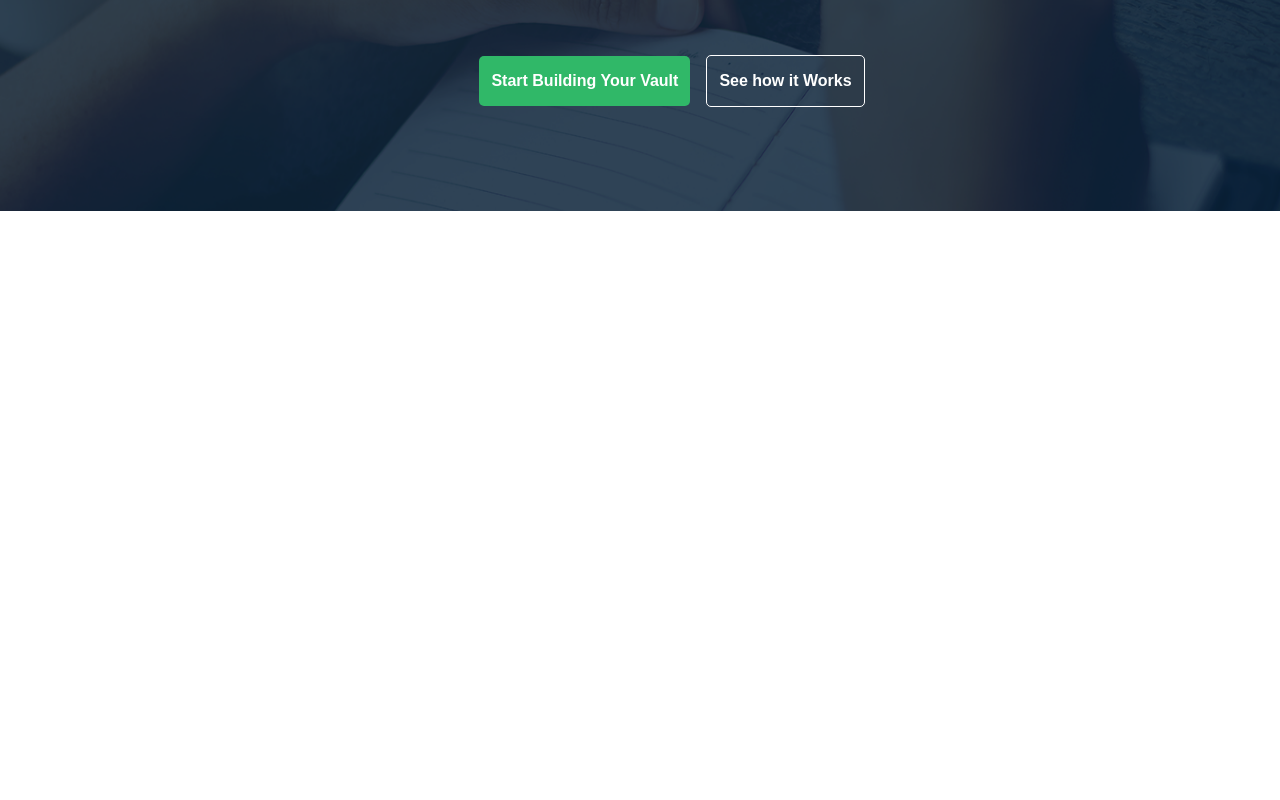
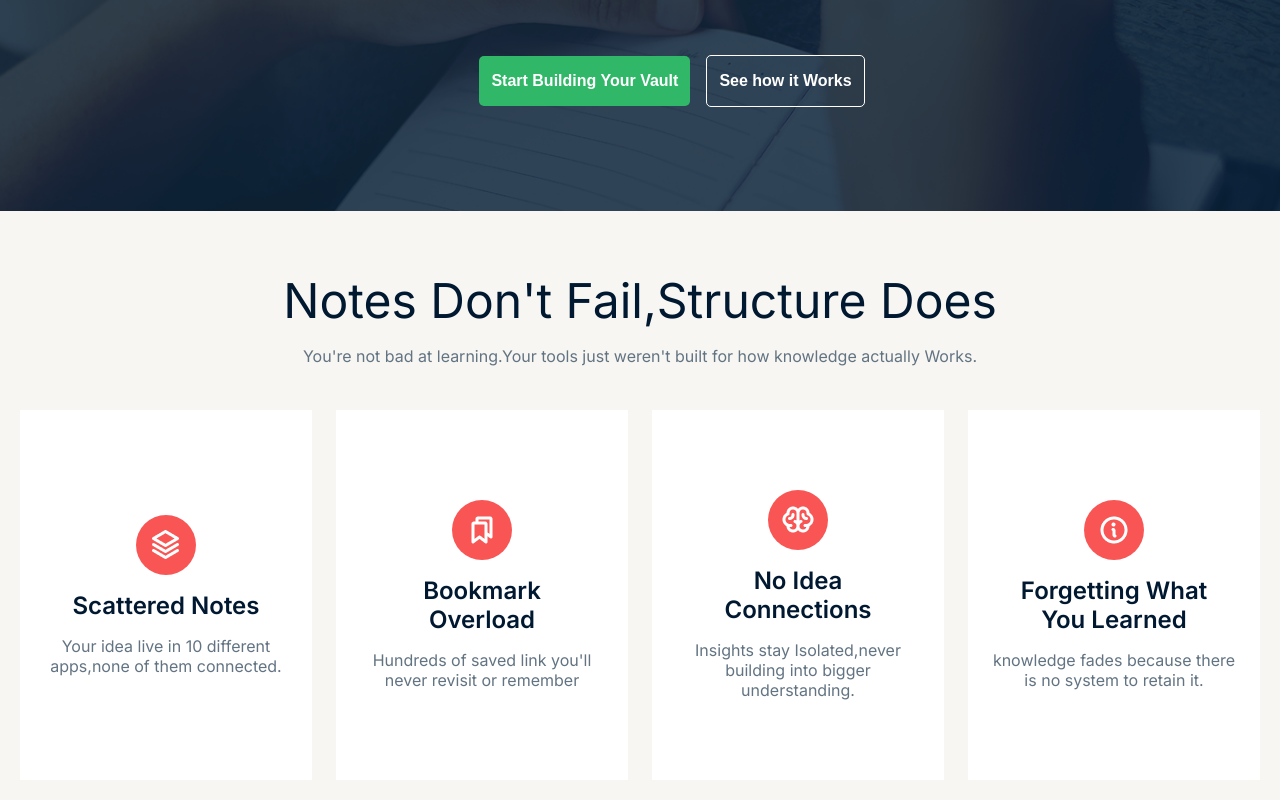
Before and after one commit to kartikDas074/Assignment-1, a plain HTML site: page index.html in a window 1280 px wide. Shown: the part 521-1321 px from the top of the page. Before the commit the page ends 800 px from the top, so only its background shows below. Drawn offline with Linux system fonts and the light colour scheme.

Commit message:
Added Notes section-making card

```diff
--- a/index.html
+++ b/index.html
@@ -8,6 +8,8 @@
     <link rel="stylesheet" href="style/nav.css">
     <link rel="stylesheet" href="style/Share.css">
     <link rel="stylesheet" href="style/banner.css">
+    <link rel="stylesheet" href="style/Notes.css">
+    <link rel="stylesheet" href="style/Second.css">
     <!-- Font add -->
     <link rel="preconnect" href="https://fonts.googleapis.com">
 <link rel="preconnect" href="https://fonts.gstatic.com" crossorigin>
@@ -21,6 +23,7 @@
 </head>
 <body class="inter">
     <!-- Header to add nav-bar -->
+    <!-- Related CSS FIle is nav.css and share.css-->
      <header>
         <nav id="content">
             <img src="assets/logo-navbar.png" alt="Logo">
@@ -34,6 +37,7 @@
      </header>
 
      <!-- Banner Section -->
+     <!-- Related CSS FIle is banner.css and Share.css -->
       <section class="banner">
         <div id="banner-content">
 
@@ -46,7 +50,53 @@
             <button  class="btn-2">See how it Works</button>
          </div>
         </div>
+      </section>
 
-      </section>
+      <!-- Notes Section: Create card using div -->
+       <!-- Related CSS FIle is Notes.css -->
+       <section class="Notes">
+        <div class="heading">
+             <h1>Notes Don't Fail,Structure Does</h1>
+             <p>You're not bad at learning.Your tools just weren't built for how knowledge actually Works.</p>
+        </div>
+        <div  class="card-holder">
+            <div class="card">
+                 <div class="card-img">
+                     <img src="assets/Vector.png" alt="Notes icon">
+                </div>
+
+             <h2>Scattered Notes</h2>
+             <p>Your idea live in 10 different apps,none of them connected.</p>
+            </div>
+             <div class="card">
+                 <div class="card-img">
+                     <img src="assets/Bookmarks.png" alt="Bookmarks icon">
+                </div>
+
+             <h2>Bookmark Overload</h2>
+             <p>Hundreds of saved link you'll never revisit or remember</p>
+            </div>
+             <div class="card">
+                 <div class="card-img">
+                     <img src="assets/Brain.png" alt="Brain icon">
+                </div>
+
+             <h2>No Idea Connections</h2>
+             <p>Insights stay Isolated,never building into bigger understanding.</p>
+            </div>
+             <div class="card">
+                 <div class="card-img">
+                     <img src="assets/Info.png" alt="info icon">
+                </div>
+
+             <h2>Forgetting What You Learned</h2>
+             <p>knowledge fades because there is no system to retain it.</p>
+            </div>
+
+        </div>
+       </section>
+
+       <!-- Second brain Section -->
+         <!-- Related CSS FIle is Second.css -->
 </body>
 </html>
--- /dev/null
+++ b/style/Notes.css
@@ -0,0 +1,63 @@
+.Notes{
+    padding:0px 20px 20px 20px;
+    background-color: #F7F6F2;
+}
+.heading{
+     display: flex;
+     flex-direction: column;
+     justify-content: center;
+     align-items: center;
+     margin-bottom: 44px;
+}
+.heading h1{
+    font-size: 48px;
+    text-align: center;
+    font-weight: 400;
+    color:#001931;
+    margin-bottom: 16px;
+    padding: 60px 0px 0px 0px;
+}
+.heading p{
+    font-size: 16px;
+    line-height: 20px;
+    text-align: center;
+    color: #627382
+}
+.card-holder{
+     display: flex   ;
+     justify-content: center;
+     gap:24px;
+}
+.card{
+    height: 322px;
+    width:  300px;
+    background-color: #FFFFFF;
+    padding: 24px;
+    display: flex;
+    flex-direction: column;
+    justify-content: center;
+    align-items: center;
+}
+.card-img{
+    height: 60px;
+    width: 60px;
+    border-radius: 50%;
+    background-color: #F95555;
+    color:#FFFFFF;
+    display: flex;
+    justify-content: center;
+    align-items: center;
+}
+.card h2{
+    font-size:24px;
+    font-weight: 600;
+    text-align: center;
+    color:#001931;
+    margin: 16px 24px;
+}
+.card p{
+    font-size: 16px;
+    text-align: center;
+    line-height: 20px;
+    color:#627382;
+}
```
Also changed, not shown: style/Second.css (added).
